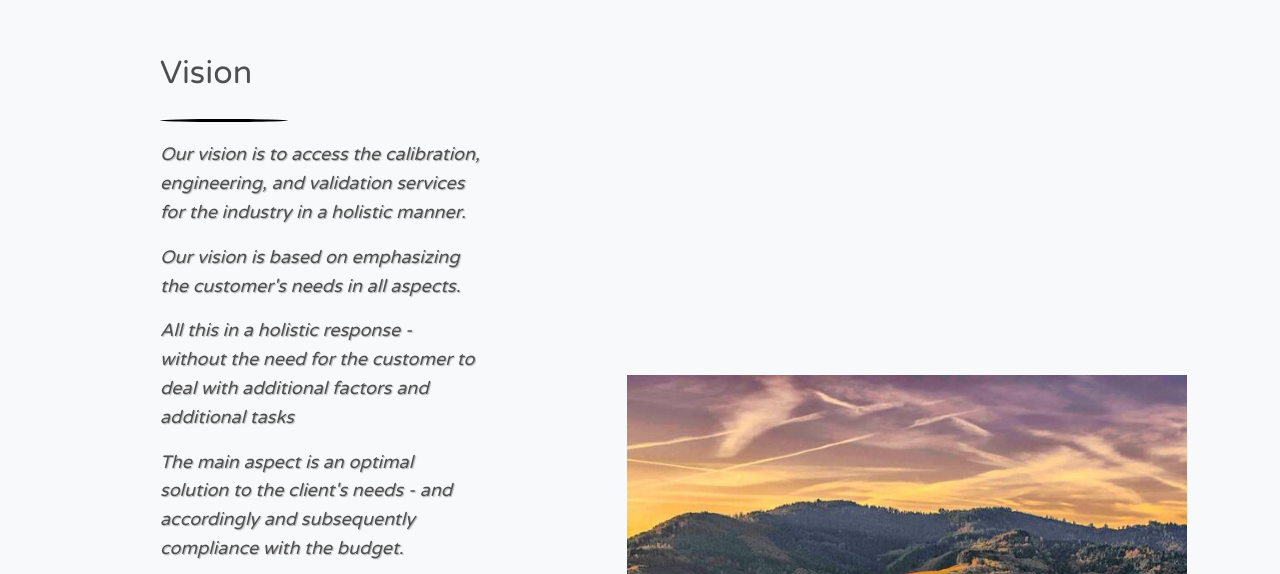
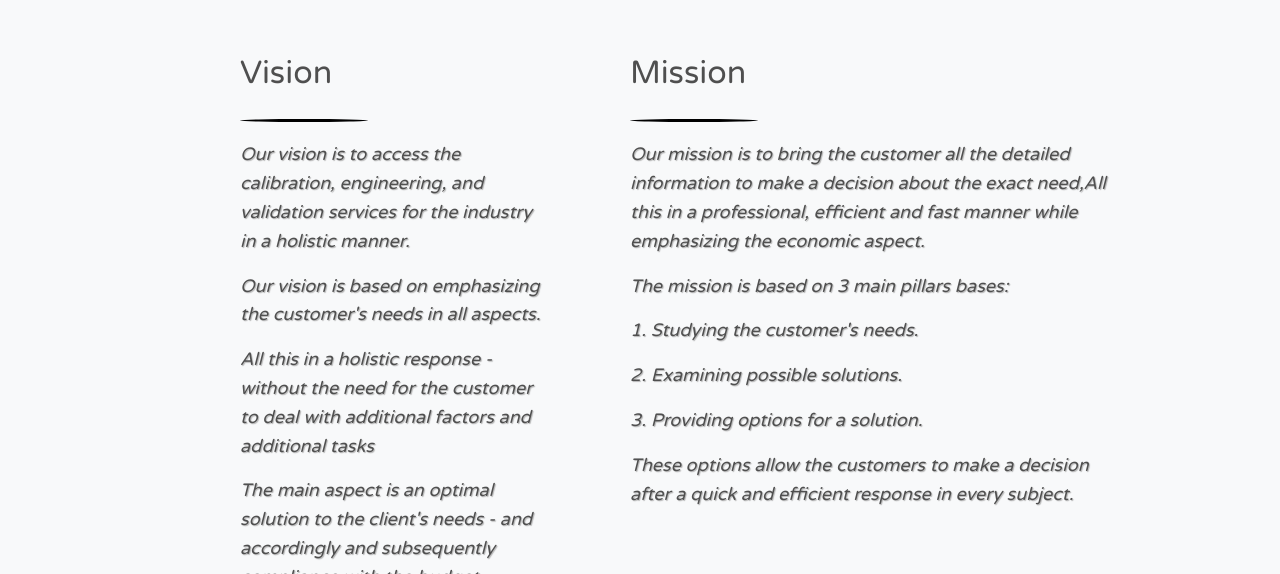
Before and after one commit to lionsgrandson/ai-pro3.0, a React (Create React App) app: page / in a window 1280 px wide. Shown: the part 906-1480 px from the top of the page. Built offline with nearby package versions, Linux system fonts and the light colour scheme.

Commit message:
edit: vision and mission are next to one another

```diff
--- a/src/componens/pages/Home.jsx
+++ b/src/componens/pages/Home.jsx
@@ -33,14 +33,16 @@
         <Lcp />
       </Suspense>
 
+      <div className="vision col-12 d-flex flex-md-row " style={{ height: "" }}>
         <div
-        className="vision col-12 d-flex flex-md-row flex-column "
-        style={{ height: "" }}
+          className="textvisin col-12 col-md-6 d-flex flex-row justify-content-center"
+          style={{
+            padding: "20vmin",
+            paddingBottom: "5vmin",
+            width: "100vw",
+          }}
         >
-        <div
-          className="textvisin col-12 col-md-6 d-flex flex-column justify-content-center"
-          style={{ padding: "20vmin", paddingBottom: "5vmin" }}
-        >
+          <div style={{ width: "max-content", padding: " 0 5rem" }}>
             <h2>{t("vision")}</h2>
             <div
               className="col-12 d-flex align-items-center justify-content-center"
@@ -56,7 +58,8 @@
               <p>{t("vision_text5")}</p>
             </div>
             <div style={{ height: "5vmin" }}></div>
-
+          </div>
+          <div style={{ width: "max-content" }}>
             <h2>{t("mission")}</h2>
             <div
               className="col-12 d-flex align-items-center justify-content-center"
@@ -73,8 +76,9 @@
               <p>{t("mission_text3")}</p>
             </div>
           </div>
+        </div>
 
-        <div
+        {/* <div
           className="imgvisin col-12 col-md-5 mt-5 mt-md-0 d-flex align-items-center justify-content-center"
           style={{ height: "" }}
         >
@@ -84,6 +88,7 @@
             alt="vision "
           />
         </div>
+        */}
       </div>
 
       <div
```
Lines whose indentation alone changed are shown as unchanged.
